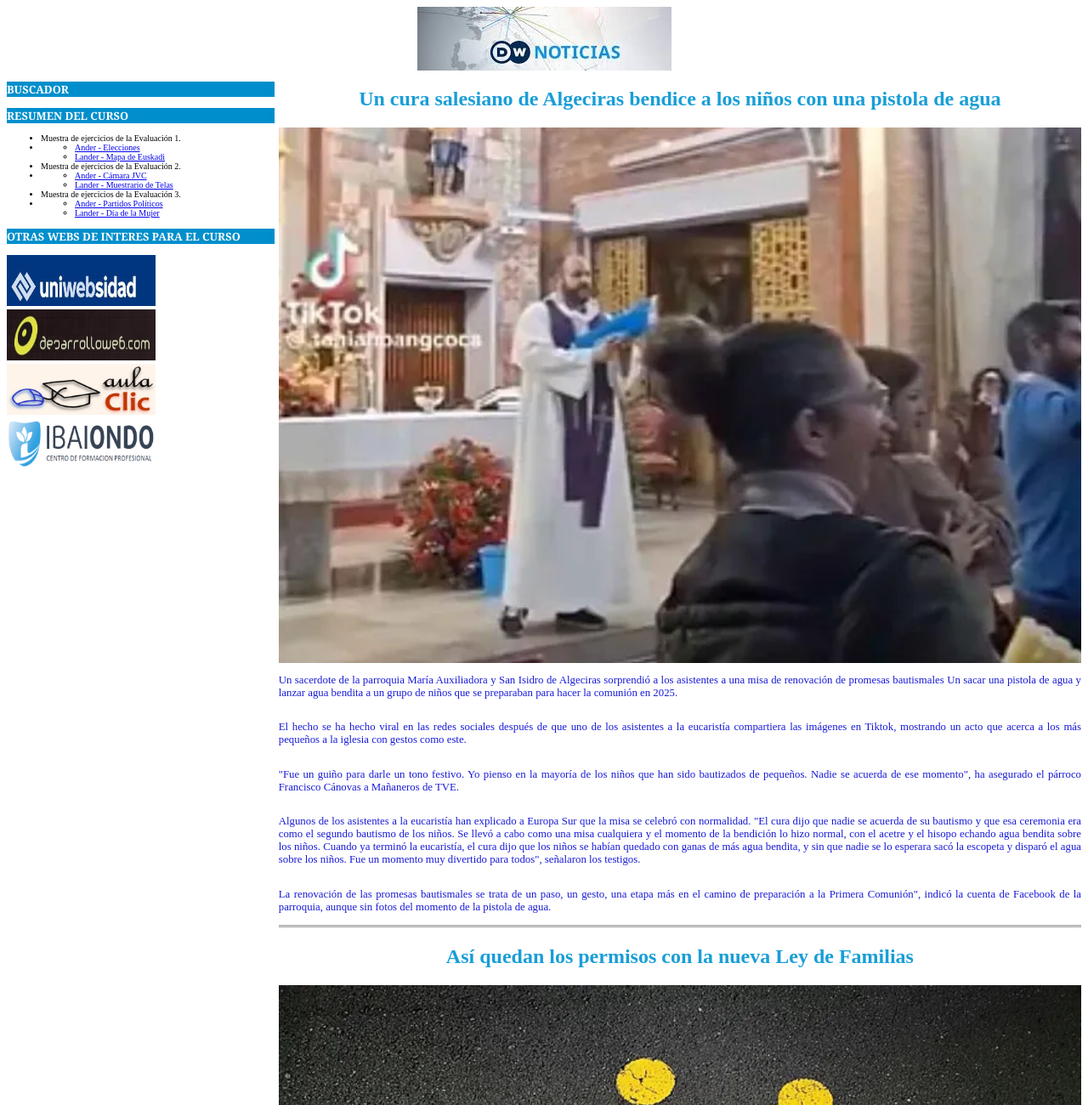
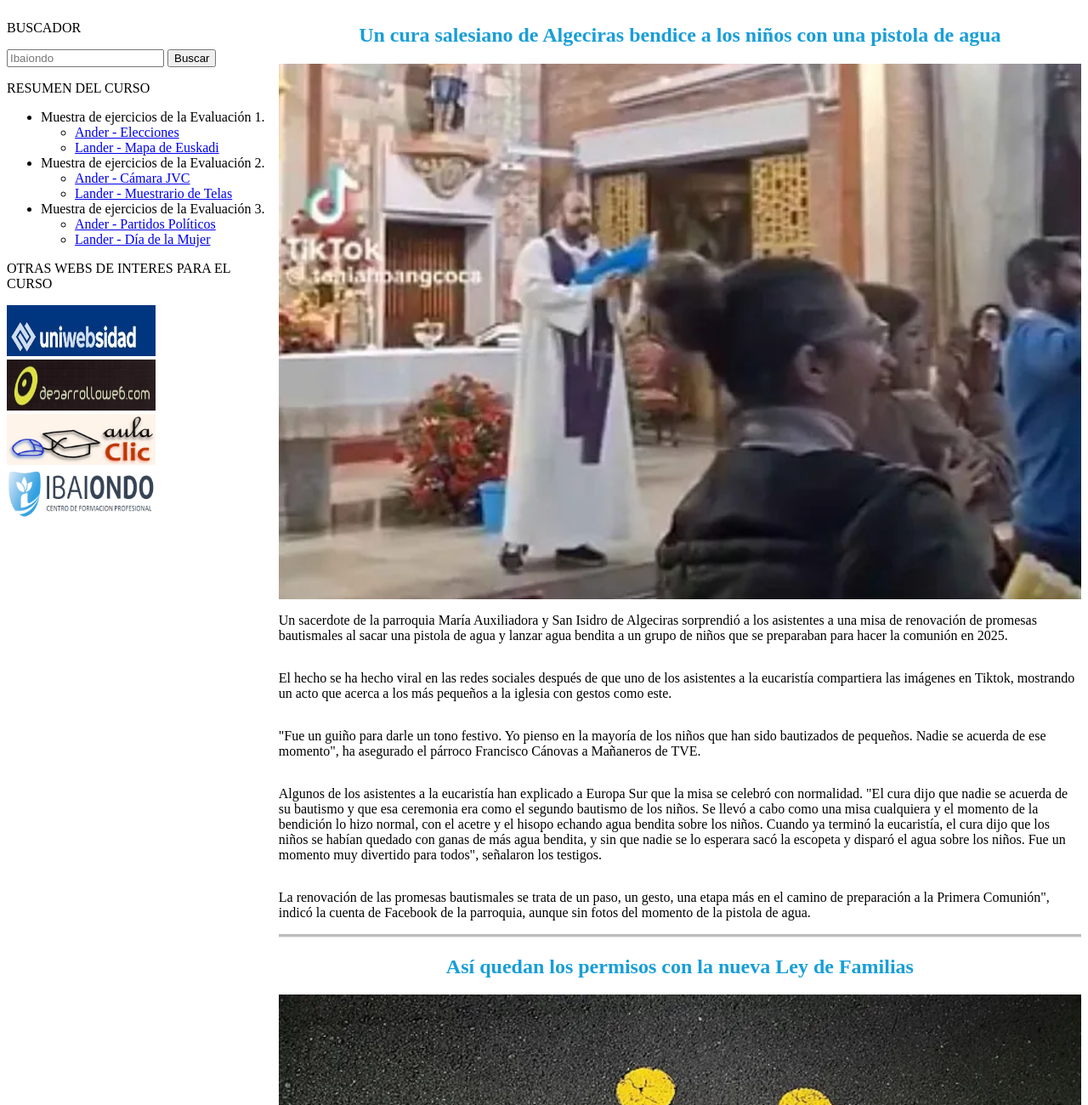
Before and after one commit to DAW-Ibaiondo/DAW-Ibaiondo.github.io, a plain HTML site: page index.html in a window 1280 px wide. Shown: the top 1300 px of the page at 85% size. Drawn offline with Linux system fonts and the light colour scheme.

Commit message:
Add files via upload

```diff
--- a/index.html
+++ b/index.html
@@ -9,90 +9,76 @@
 </head>
 <body>
 	<div id="contenedortotal">
-		<header id="cabecera">
-		</header>
-
+		<header></header>
 		<div id="contenido">
-			<div id="contenidoizquierda">
-				<p class= "lateralizquierda">BUSCADOR</p>
-				<p class= "lateralizquierda">RESUMEN DEL CURSO</p>
-				<ul class = "enlacesizquierda">
+			<aside id="contenidoizquierda">
+				<p>BUSCADOR</p>
+				<input id="busqueda" type="search" name="busqueda" placeholder="Ibaiondo">
+				<input type="submit" value="Buscar">
+				<p>RESUMEN DEL CURSO</p>
+				<ul>
 					<li>Muestra de ejercicios de la Evaluación 1.</li>
-					<li><ul>
+					<li type=none>
+						<ul>
 							<li><a href="pages/evaluacion1ander.html">Ander - Elecciones</a></li>
 							<li><a href="pages/evaluacion1lander.html">Lander - Mapa de Euskadi</a></li>
 						</ul>
 					</li>
 					<li>Muestra de ejercicios de la Evaluación 2.</li>
-					<li><ul>
+					<li type=none>
+						<ul>
 							<li><a href="pages/evaluacion2ander.html">Ander - Cámara JVC</a></li>
 							<li><a href="pages/evaluacion2lander.html">Lander - Muestrario de Telas</a></li>
 						</ul>
 					</li>
 					<li>Muestra de ejercicios de la Evaluación 3.</li>
-					<li><ul>
+					<li type=none>
+						<ul>
 							<li><a href="pages/evaluacion3ander.html">Ander - Partidos Políticos</a></li>
 							<li><a href="pages/evaluacion3lander.html">Lander - Día de la Mujer</a></li>
 						</ul>
 					</li>
 				</ul>
-				<p class= "lateralizquierda">OTRAS WEBS DE INTERES PARA EL CURSO</p>
+				<p>OTRAS WEBS DE INTERES PARA EL CURSO</p>
 				<a href="https://uniwebsidad.com/" target="_blank"><img class="imageneswebinteres" src="images/uniwebsidad.jpg" alt="uniwebsidad"></a></br>
 				<a href="https://desarrolloweb.com/" target="_blank"><img class="imageneswebinteres" src="images/desarrolloweb.jpg" alt="desarrolloweb"></a></br>
 				<a href="https://www.aulaclic.es/index.htm" target="_blank"><img class="imageneswebinteres" src="images/Aulaclic.jpg" alt="Aulaclic"></a></br>
 				<a href="https://www.ibaiondo.net/" target="_blank"><img class="imageneswebinteres" src="images/logolargo.png" alt="ibaiondo"></a></br>
-			</div>
+			</aside>
 
-			<div id="contenidoderecha">
+			<article id="contenidoderecha">
 					<h2>Un cura salesiano de Algeciras bendice a los niños con una pistola de agua</h2>
-					<img class ="imagennoticias" src="images/cura.jpg" alt="imagencura">
-					<p class= "texto">Un sacerdote de la parroquia María Auxiliadora y San Isidro de Algeciras sorprendió
-					a los asistentes a una misa de renovación de promesas bautismales Un sacar una pistola
-					de agua y lanzar agua bendita a un grupo de niños que se preparaban para hacer la comunión en 2025.</p>
-					<p class= "texto">El hecho se ha hecho viral en las redes sociales después de que uno de los asistentes a la
-					eucaristía compartiera las imágenes en Tiktok, mostrando un acto que acerca a los más pequeños a la iglesia con gestos como este.</p>
-					<p class= "texto">"Fue un guiño para darle un tono festivo. Yo pienso en la mayoría de los niños que han sido
-					bautizados de pequeños. Nadie se acuerda de ese momento", ha asegurado el párroco Francisco Cánovas a Mañaneros de TVE.</p>
-					<p class= "texto">Algunos de los asistentes a la eucaristía han explicado a Europa Sur que la misa se celebró con normalidad.
-					"El cura dijo que nadie se acuerda de su bautismo y que esa ceremonia era como el segundo bautismo de los niños.
-					Se llevó a cabo como una misa cualquiera y el momento de la bendición lo hizo normal, con el acetre y el hisopo echando
-					agua bendita sobre los niños. Cuando ya terminó la eucaristía, el cura dijo que los niños se habían quedado con ganas de
-					más agua bendita, y sin que nadie se lo esperara sacó la escopeta y disparó el agua sobre los niños. Fue un momento muy
-					divertido para todos", señalaron los testigos.</p>
-					<p class= "texto">La renovación de las promesas bautismales se trata de un paso, un gesto, una etapa más en el camino de preparación
-					a la Primera Comunión", indicó la cuenta de Facebook de la parroquia, aunque sin fotos del momento de la pistola de agua.</p>
-					<img src="images/Barrita.png" class="imagennoticias" alt="">
+					<img src="images/cura.jpg" alt="imagencura">
+					<p>Un sacerdote de la parroquia María Auxiliadora y San Isidro de Algeciras sorprendió a los asistentes a una misa de renovación de promesas bautismales al sacar una pistola de agua y lanzar agua bendita a un grupo de niños que se preparaban para hacer la comunión en 2025.</p>
+					<p>El hecho se ha hecho viral en las redes sociales después de que uno de los asistentes a la eucaristía compartiera las imágenes en Tiktok, mostrando un acto que acerca a los más pequeños a la iglesia con gestos como este.</p>
+					<p>"Fue un guiño para darle un tono festivo. Yo pienso en la mayoría de los niños que han sido bautizados de pequeños. Nadie se acuerda de ese momento", ha asegurado el párroco Francisco Cánovas a Mañaneros de TVE.</p>
+					<p>Algunos de los asistentes a la eucaristía han explicado a Europa Sur que la misa se celebró con normalidad. "El cura dijo que nadie se acuerda de su bautismo y que esa ceremonia era como el segundo bautismo de los niños. Se llevó a cabo como una misa cualquiera y el momento de la bendición lo hizo normal, con el acetre y el hisopo echando agua bendita sobre los niños. Cuando ya terminó la eucaristía, el cura dijo que los niños se habían quedado con ganas de más agua bendita, y sin que nadie se lo esperara sacó la escopeta y disparó el agua sobre los niños. Fue un momento muy divertido para todos", señalaron los testigos.</p>
+					<p>La renovación de las promesas bautismales se trata de un paso, un gesto, una etapa más en el camino de preparación a la Primera Comunión", indicó la cuenta de Facebook de la parroquia, aunque sin fotos del momento de la pistola de agua.</p>
+					<img src="images/Barrita.png" alt="">
 					<h2>Así quedan los permisos con la nueva Ley de Familias</h2>
-					<img class ="imagennoticias" src="images/familia.jpg" alt="imagenfamilia">
-					<p class= "texto">La Ley de Familias, impulsada por Ione Belarra en la legislatura pasada, vuelve a la primera fila parlamentaria,
-					después de ser un proyecto paralizado por el adelanto electoral. </p>
-					<p class= "texto">El ministro de Derechos Sociales, Consumo y Agenda 2030, Pablo Bustinduy, ha presentado el proyecto de ley al Consejo
-					de Ministros con el mismo texto redactado en su día. El objetivo es lograr el respaldo necesario en el Congreso para que
-					la entrada en vigor de la ley llegue por trámite de urgencia.</p>
-					<p class= "texto">Según señaló el ministro, con la batería de medidas que compone la nueva Ley de Familias se busca alcanzar tres
-					objetivos básicos: "Reconocer las diferentes situaciones familiares que existen en España", "mejorar la protección social
-					de las familias" y "garantizar el derecho a conciliar la vida familiar con la laboral". </p>
-					<span class="texto">A grandes rasgos, las novedades son:</span>
-						<ul class="texto">
+					<img src="images/familia.jpg" alt="imagenfamilia">
+					<p>La Ley de Familias, impulsada por Ione Belarra en la legislatura pasada, vuelve a la primera fila parlamentaria, después de ser un proyecto paralizado por el adelanto electoral. </p>
+					<p>El ministro de Derechos Sociales, Consumo y Agenda 2030, Pablo Bustinduy, ha presentado el proyecto de ley al Consejo de Ministros con el mismo texto redactado en su día. El objetivo es lograr el respaldo necesario en el Congreso para que la entrada en vigor de la ley llegue por trámite de urgencia.</p>
+					<p>Según señaló el ministro, con la batería de medidas que compone la nueva Ley de Familias se busca alcanzar tres objetivos básicos: "Reconocer las diferentes situaciones familiares que existen en España", "mejorar la protección social de las familias" y "garantizar el derecho a conciliar la vida familiar con la laboral". </p>
+					<span>A grandes rasgos, las novedades son:</span>
+						<ul>
 							<li>Reconocimiento a las familias monoparentales</li>
 							<li>Ampliación de los supuestos de las familias numerosas</li>
 							<li>Equiparación de las parejas de hecho a los matrimonios</li>
 							<li>Protección especial a otros colectivos, como las familias reconstituidas o aquellas con personas con discapacidad, entre otros colectivos.</li>
 						</ul>
-			</div>
+			</article>
 		</div>
-
-		<footer id="pie">
+		<footer>
 			<img class="imagendefondo" src="images/barralarga.png" alt="">
 			<img class="mapainteractivo" src="images/redes.png" usemap="#redes" alt="" style="border-style:none">
-
 			<map id="redes" name="redes">
 				<area shape="rect" alt="Facebook" coords="0,0,64,62" href="https://www.facebook.com/" title="Facebook">
 				<area shape="rect" alt="Instagram" coords="64,0,118,62" href="https://www.instagram.com/" title="Instagram">
 				<area shape="rect" alt="X" coords="118,0,200,62" href="https://twitter.com/?lang=es" title="X">
 				<area shape="default" alt="">
 			</map>
-			<p>Página creada por Lander y Ander. Copyleft <span class="copyleft">&copy;</span></p>
+			<p class="firma">Página creada por Ander y Lander. Copyleft <span class="copyleft">&copy;</span></p>
 		</footer>
 	</div>
 </body>
```
